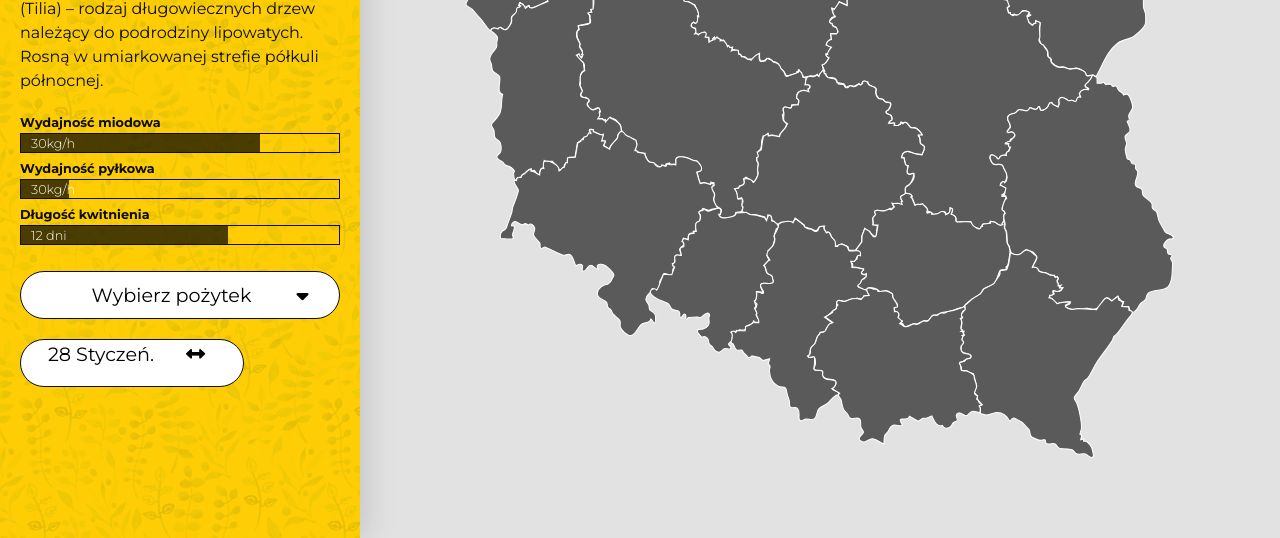
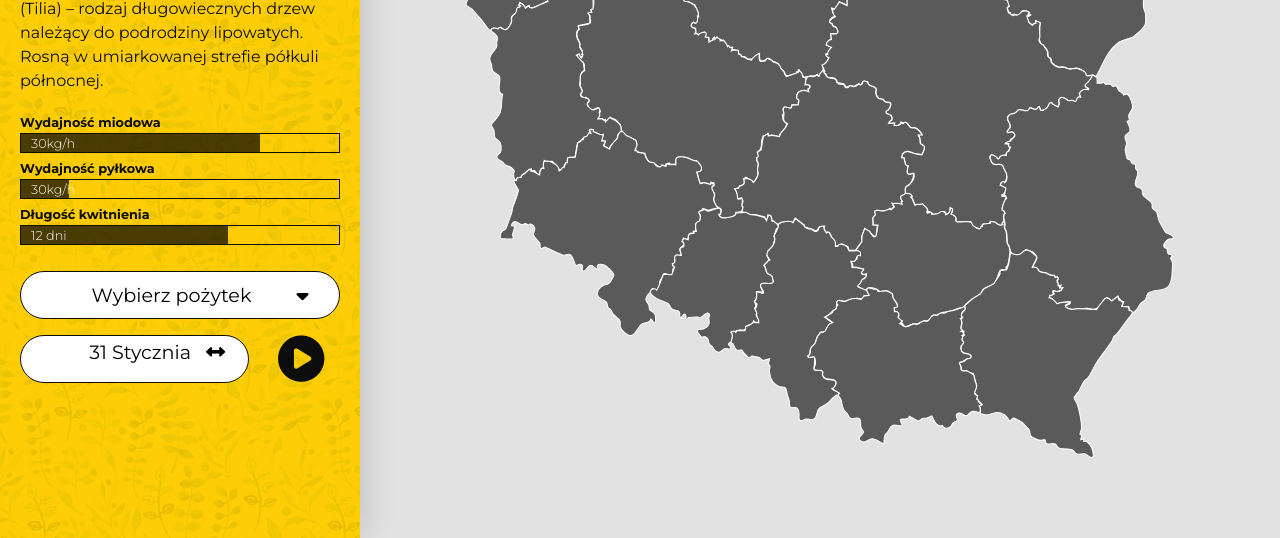
Before and after one commit to MeczycielBiedronek/mapa_nektarowania-, a website: page index.html in a window 1280 px wide. Shown: the part 262-800 px from the top of the page. Drawn offline with Linux system fonts and the light colour scheme.

Commit message:
add play button

```diff
--- a/index.html
+++ b/index.html
@@ -104,15 +104,22 @@ pszczelich <span>ver.1.0</span>
 			</ul>
 		</div>
 			</button>
-
+			<div class="timewrap">
 			<button class="timeSelectButton">
 				<span class="showTime"></span><i class="fas fa-arrows-alt-h"></i>
 				<input type="range" id="timeSelect" name="timeSelect"
-					min="0" max="365" class="slider"/>
+					min="31" max="42" class="slider"/>
 
 
 
 			</button>
+			<a href="#"><div class="play">
+				<i class="play-on fas fa-play-circle"></i>
+				<i class="play-off far fa-play-circle"></i>
+				<!-- <i class="play-off fas fa-pause-circle"></i> -->
+			</div></a>
+
+		</div>
 		</article>
 
 
--- a/js/app.js
+++ b/js/app.js
@@ -37,7 +37,7 @@ const day = Math.floor(diff / oneDay);
 // Konwersja na datę
 
 let trM = [0, 31, 31+28, 31+31+28, 30+31+31+28, 31+30+31+31+28, 30+31+30+31+31+28, 31+30+31+30+31+31+28, 31+31+30+31+30+31+31+28, 30+31+31+30+31+30+31+31+28, 31+30+31+31+30+31+30+31+31+28, 30+31+30+31+31+30+31+30+31+31+28, 31+30+31+30+31+31+30+31+30+31+31+28];
-let mieArr = [null, 'Styczeń', 'Luty', 'Marzec', 'Kwiecień', 'Maj', 'Czerwiec', 'Lipiec', 'Sierpień', 'Wrzesień', 'Październik', 'Listopadk', 'Grudzień']
+let mieArr = [null, 'Stycznia', 'Lutego', 'Marca', 'Kwietnia', 'Maja', 'Czerwca', 'Lipca', 'Sierpnia', 'Września', 'Października', 'Listopada', 'Grudnia']
 // rok przestępny
 if (now.getYear() == 120 || now.getYear() == 124 || now.getYear() == 128 || now.getYear() == 132 || now.getYear() == 136 || now.getYear() == 140)
 {
@@ -66,7 +66,7 @@ const presentTime = () => {
             mie = mieArr[i+1];
         }
     }
-    showTime.innerHTML = `${dzi} ${mie}.`
+    showTime.innerHTML = `${dzi} ${mie}`
 }
 
 
--- a/style.css
+++ b/style.css
@@ -145,9 +145,35 @@ nav .fbicon {
 .plantSelectButton {
     width: 100%;
 }
+
+.timewrap {
+    position: relative;
+}
+
+.play{
+    line-height: 2rem;
+    position: absolute;
+    font-size: 2.9rem;
+    top: 1px;
+    left: 258px;
+    z-index: 50;
+}
+.play-off {
+    display: none;
+}
+.play:hover .play-on {
+    display: none;
+}
+.play:hover .play-off {
+    display: inline;
+}
+
 .timeSelectButton {
+    position: relative;
     min-width: 70%;
     display: inline-flex;
+    z-index: 100;
+
 }
 
 .plantSelectButton:hover, .timeSelectButton:hover{
@@ -175,7 +201,7 @@ nav .fbicon {
     border: 2px solid #0d0d0d;
 }
 .timeSelectButton:hover .slider, .timeSelectButton:focus .slider{
-    width: 530px;
+    width: 330px;
     visibility: visible;
 
 }
@@ -189,7 +215,7 @@ input:focus {
     left: 40px;
 }
 .timeSelectButton i {
-    padding: 5px 5px 0px 5px;
+    padding: 7px 15px 0px 5px;
 }
 .timeSelectButton span {
     padding-left: 0px;
@@ -279,10 +305,6 @@ stroke-width:3;
     height: 90vh;
 }
 
-/*
-Do wywalenia
-*/
-
 #plantSelect {
     visibility: hidden;
 }
@@ -292,6 +314,9 @@ Do wywalenia
 
 }
 .showTime {
-    width:160px;
+    padding-top: 2px;
+    margin-right: 10px;
+    width:170px;
+    text-align: right;
 
 }
```
